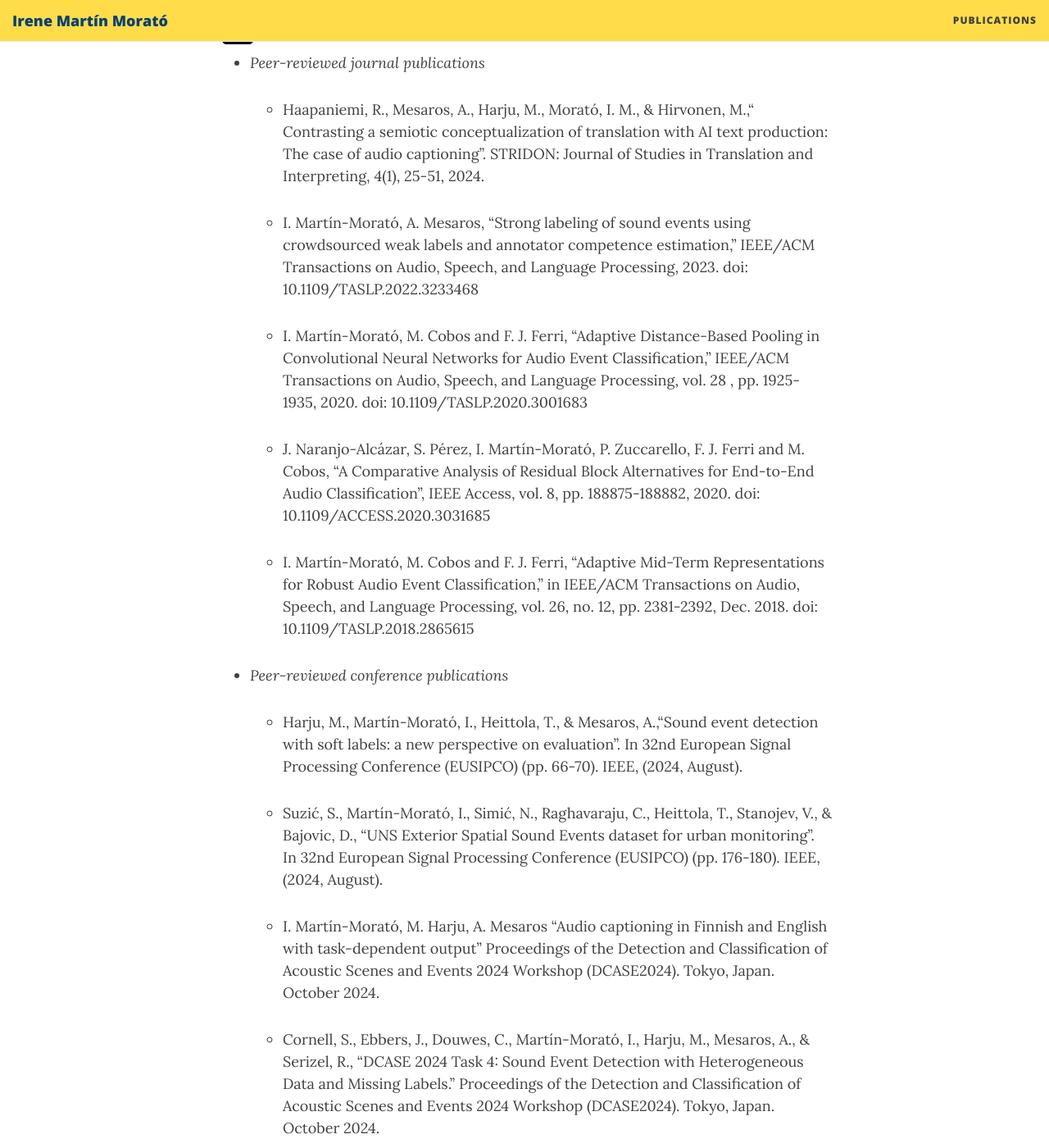
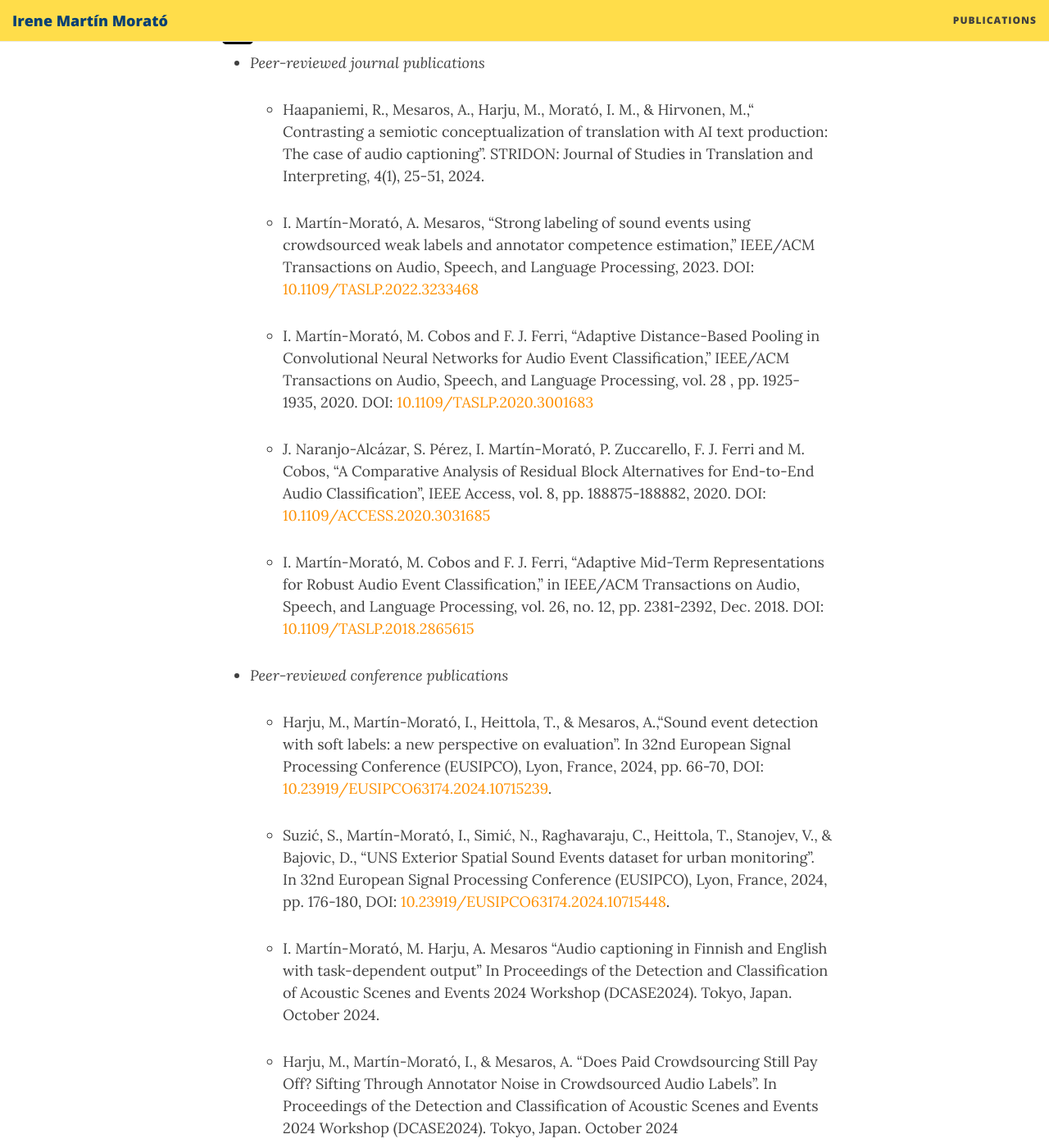
Before and after one commit to marmoi/marmoi.github.io, a Jekyll site: the page built from publications.md, in a window 1280 px wide and 1400 px high, scrolled down 231 px. Shown: the whole window at 82% size. Built offline with Jekyll 4.4.1, drawn with Linux system fonts in a browser that asks for light colours; nearby versions of some CDN libraries; comment, search, counter and statistics services are not loaded; some of the changed text lies outside the part shown.

Commit message:
Update publications.md

```diff
--- a/publications.md
+++ b/publications.md
@@ -9,24 +9,23 @@ title: Publications
   * Haapaniemi, R., Mesaros, A., Harju, M., Morató, I. M., & Hirvonen, M.,“ Contrasting a semiotic conceptualization of translation with AI text production: The case of audio captioning”. STRIDON: Journal of Studies in Translation and Interpreting, 4(1), 25-51, 2024.
 
   * I. Martín-Morató, A. Mesaros, “Strong labeling of sound events using crowdsourced weak labels and annotator competence estimation,” IEEE/ACM Transactions on Audio, Speech, and Language Processing, 2023.
-doi:  10.1109/TASLP.2022.3233468
+DOI: [10.1109/TASLP.2022.3233468](https://ieeexplore.ieee.org/document/10016759)
 
-  * I. Martín-Morató, M. Cobos and F. J. Ferri, “Adaptive Distance-Based Pooling in Convolutional Neural Networks for Audio Event Classification,” IEEE/ACM Transactions on Audio, Speech, and Language Processing, vol. 28 , pp. 1925-1935, 2020.
-doi: 10.1109/TASLP.2020.3001683
+  * I. Martín-Morató, M. Cobos and F. J. Ferri, “Adaptive Distance-Based Pooling in Convolutional Neural Networks for Audio Event Classification,” IEEE/ACM Transactions on Audio, Speech, and Language Processing, vol. 28 , pp. 1925-1935, 2020. DOI: [10.1109/TASLP.2020.3001683](https://ieeexplore.ieee.org/document/9115233)
 
-  * J. Naranjo-Alcázar, S. Pérez, I. Martín-Morató, P. Zuccarello, F. J. Ferri and M. Cobos, “A Comparative Analysis of Residual Block Alternatives for End-to-End Audio Classification”, IEEE Access, vol. 8, pp. 188875-188882, 2020.
-doi: 10.1109/ACCESS.2020.3031685
+  * J. Naranjo-Alcázar, S. Pérez, I. Martín-Morató, P. Zuccarello, F. J. Ferri and M. Cobos, “A Comparative Analysis of Residual Block Alternatives for End-to-End Audio Classification”, IEEE Access, vol. 8, pp. 188875-188882, 2020. DOI: [10.1109/ACCESS.2020.3031685](https://ieeexplore.ieee.org/document/9226468)
 
-  * I. Martín-Morató, M. Cobos and F. J. Ferri, “Adaptive Mid-Term Representations for Robust Audio Event Classification,” in IEEE/ACM Transactions on Audio, Speech, and Language Processing, vol. 26, no. 12, pp. 2381-2392, Dec. 2018.
-doi: 10.1109/TASLP.2018.2865615
+  * I. Martín-Morató, M. Cobos and F. J. Ferri, “Adaptive Mid-Term Representations for Robust Audio Event Classification,” in IEEE/ACM Transactions on Audio, Speech, and Language Processing, vol. 26, no. 12, pp. 2381-2392, Dec. 2018. DOI: [10.1109/TASLP.2018.2865615](https://ieeexplore.ieee.org/document/8437138)
 
 * *Peer-reviewed conference publications*
 
-  * Harju, M., Martín-Morató, I., Heittola, T., & Mesaros, A.,“Sound event detection with soft labels: a new perspective on evaluation”. In 32nd European Signal Processing Conference (EUSIPCO) (pp. 66-70). IEEE, (2024, August).
+  * Harju, M., Martín-Morató, I., Heittola, T., & Mesaros, A.,“Sound event detection with soft labels: a new perspective on evaluation”. In 32nd European Signal Processing Conference (EUSIPCO), Lyon, France, 2024, pp. 66-70, DOI: [10.23919/EUSIPCO63174.2024.10715239](https://ieeexplore.ieee.org/document/10715239).
 
-  * Suzić, S., Martín-Morató, I., Simić, N., Raghavaraju, C., Heittola, T., Stanojev, V., & Bajovic, D., “UNS Exterior Spatial Sound Events dataset for urban monitoring”. In 32nd European Signal Processing Conference (EUSIPCO) (pp. 176-180). IEEE, (2024, August).
+  * Suzić, S., Martín-Morató, I., Simić, N., Raghavaraju, C., Heittola, T., Stanojev, V., & Bajovic, D., “UNS Exterior Spatial Sound Events dataset for urban monitoring”. In 32nd European Signal Processing Conference (EUSIPCO), Lyon, France, 2024, pp. 176-180, DOI: [10.23919/EUSIPCO63174.2024.10715448](https://ieeexplore.ieee.org/document/10715448).
 
-  * I. Martín-Morató, M. Harju, A. Mesaros “Audio captioning in Finnish and English with task-dependent output” Proceedings of the Detection and Classification of Acoustic Scenes and Events 2024 Workshop (DCASE2024). Tokyo, Japan. October 2024.
+  * I. Martín-Morató, M. Harju, A. Mesaros “Audio captioning in Finnish and English with task-dependent output” In Proceedings of the Detection and Classification of Acoustic Scenes and Events 2024 Workshop (DCASE2024). Tokyo, Japan. October 2024.
+
+  * Harju, M., Martín-Morató, I., & Mesaros, A. “Does Paid Crowdsourcing Still Pay Off? Sifting Through Annotator Noise in Crowdsourced Audio Labels”. In Proceedings of the Detection and Classification of Acoustic Scenes and Events 2024 Workshop (DCASE2024). Tokyo, Japan. October 2024
 
   * Cornell, S., Ebbers, J., Douwes, C., Martín-Morató, I., Harju, M., Mesaros, A., & Serizel, R., “DCASE 2024 Task 4: Sound Event Detection with Heterogeneous Data and Missing Labels.” Proceedings of the Detection and Classification of Acoustic Scenes and Events 2024 Workshop (DCASE2024). Tokyo, Japan. October 2024.
 
@@ -36,7 +35,7 @@ doi: 10.1109/TASLP.2018.2865615
 
   * J. Afolaranmi, I. Martín-Morató, A. Mesaros “Sound event classification with object-based labels” Proceedings of the Detection and Classification of Acoustic Scenes and Events 2023 Workshop (DCASE2023). Tampere, Finland. September 2023.
 
-  * I. Martín-Morató, M. Harju, P. Ahokas, A. Mesaros “Training sound event detection with soft labels from crowdsourced annotations” IEEE International Conference on Acoustics, Speech and Signal Processing (ICASSP) Rhodes Island, Greece. June 2023.
+  * I. Martín-Morató, M. Harju, P. Ahokas, A. Mesaros “Training sound event detection with soft labels from crowdsourced annotations” IEEE International Conference on Acoustics, Speech and Signal Processing (ICASSP) Rhodes Island, Greece. June 2023. doi:[10.1109/ICASSP49357.2023.10095504](https://ieeexplore.ieee.org/document/10095504)
 
   * I. Martín-Morató, M. Harju, A. Mesaros “A summarization approach to evaluating audio captioning” Proceedings of the Detection and Classification of Acoustic Scenes and Events 2022 Workshop (DCASE2022). Nancy, France. November 2022.
 
@@ -52,19 +51,16 @@ doi: 10.1109/TASLP.2018.2865615
 
   * G. Camps-Valls, D. H. Svendsen, J. Cortés-Andrés, Á. Moreno-Martínez, A. Pérez-Suay, J. Adsuara, I. Martín, M. Piles, J. Muñoz-Marí, L. Martino, “Living in the Physics – Machine Learning Interplay for Earth Observation,” PGAI AAAI Symposium, 2020.
 
-  * I. Martín-Morató, M. Cobos and F. J. Ferri, “Performance analysis of audio event classification using deep features under adverse acoustic conditions,” International Congress on Acoustics (ICA), Aachen, Germany, Sep. 2019.
-doi: 10.18154/RWTH-CONV-239395
+  * I. Martín-Morató, M. Cobos and F. J. Ferri, “Performance analysis of audio event classification using deep features under adverse acoustic conditions,” International Congress on Acoustics (ICA), Aachen, Germany, Sep. 2019. DOI: [10.18154/RWTH-CONV-239395](https://www.akustik.rwth-aachen.de/cms/institut-fuer-hoertechnik-und-akustik/forschung/publikationen/~dwoc/publikationen-einzelansicht/?file=769806&lidx=1)
 
-  * I. Martín-Morató, A. Mesaros, T. Heittola, T. Virtanen, M. Cobos and F. J. Ferri, “Sound event envelope estimation in polyphonic mixtures”, IEEE International Conference on Acoustics, Speech and Signal Processing (ICASSP) Brighton, United Kingdom, 2019, pp. 935-939. doi: 10.1109/ICASSP.2019.8682858
+  * I. Martín-Morató, A. Mesaros, T. Heittola, T. Virtanen, M. Cobos and F. J. Ferri, “Sound event envelope estimation in polyphonic mixtures”, IEEE International Conference on Acoustics, Speech and Signal Processing (ICASSP) Brighton, United Kingdom, 2019, pp. 935-939. DOI: [10.1109/ICASSP.2019.8682858](https://ieeexplore.ieee.org/document/8682858)
 
-  * I. Martín-Morató, M. Cobos and F. J. Ferri, “On the Robustness of Deep Features for Audio Event Classification in Adverse Environments,” 2018 14th IEEE International Conference on Signal Processing (ICSP), Beijing, China, 2018, pp. 562-566.
-doi: 10.1109/ICSP.2018.8652438
+  * I. Martín-Morató, M. Cobos and F. J. Ferri, “On the Robustness of Deep Features for Audio Event Classification in Adverse Environments,” 2018 14th IEEE International Conference on Signal Processing (ICSP), Beijing, China, 2018, pp. 562-566. DOI: [10.1109/ICSP.2018.8652438](https://ieeexplore.ieee.org/document/8652438)
 
-  * I. Martín-Morató, M. Cobos and F. J. Ferri,”Analysis of data fusion techniques for multi-microphone audio event detection in adverse environments,” 2017 IEEE 19th International Workshop on Multimedia Signal Processing (MMSP), Luton, pp. 1-6.
-doi: 10.1109/MMSP.2017.8122274
+  * I. Martín-Morató, M. Cobos and F. J. Ferri, “Analysis of data fusion techniques for multi-microphone audio event detection in adverse environments,” 2017 IEEE 19th International Workshop on Multimedia Signal Processing (MMSP), Luton, pp. 1-6. DOI: [10.1109/MMSP.2017.8122274](10.1109/MMSP.2017.8122274)
 
   * I. Martín-Morató, M. Cobos and F. J. Ferri, “Estudio de sensibilidad de las características para la detección de eventos acústicos utilizando máquinas de vectores soporte”, 2017 TECNIACUSTICA, 48º Congreso español de acústica, A Coruña, España.
 
-  * I. Martín-Morató, M. Cobos and F. J. Ferri, “A case study on feature sensitivity for audio event classification using support vector machines,” 2016 IEEE 26th International Workshop on Machine Learning for Signal Processing (MLSP), Vietri sul Mare, 2016, pp. 1-6. doi: 10.1109/MLSP.2016.7738834 [link]
+  * I. Martín-Morató, M. Cobos and F. J. Ferri, “A case study on feature sensitivity for audio event classification using support vector machines,” 2016 IEEE 26th International Workshop on Machine Learning for Signal Processing (MLSP), Vietri sul Mare, 2016, pp. 1-6. DOI: [10.1109/MLSP.2016.7738834](https://ieeexplore.ieee.org/document/7738834)
 
   * M. Cobos, G. Moreno, J. Lopez-Ballester, P. Gutierrez-Parera, I. Martín-Morató, J. Segura and A.M. Torres, “Desarrollo de una herramienta Matlab para la reproducción de audio espacial en tiempo real”, 2015 TECNIACUSTICA, 45º Congreso español de acústica, Valencia, España.
```
